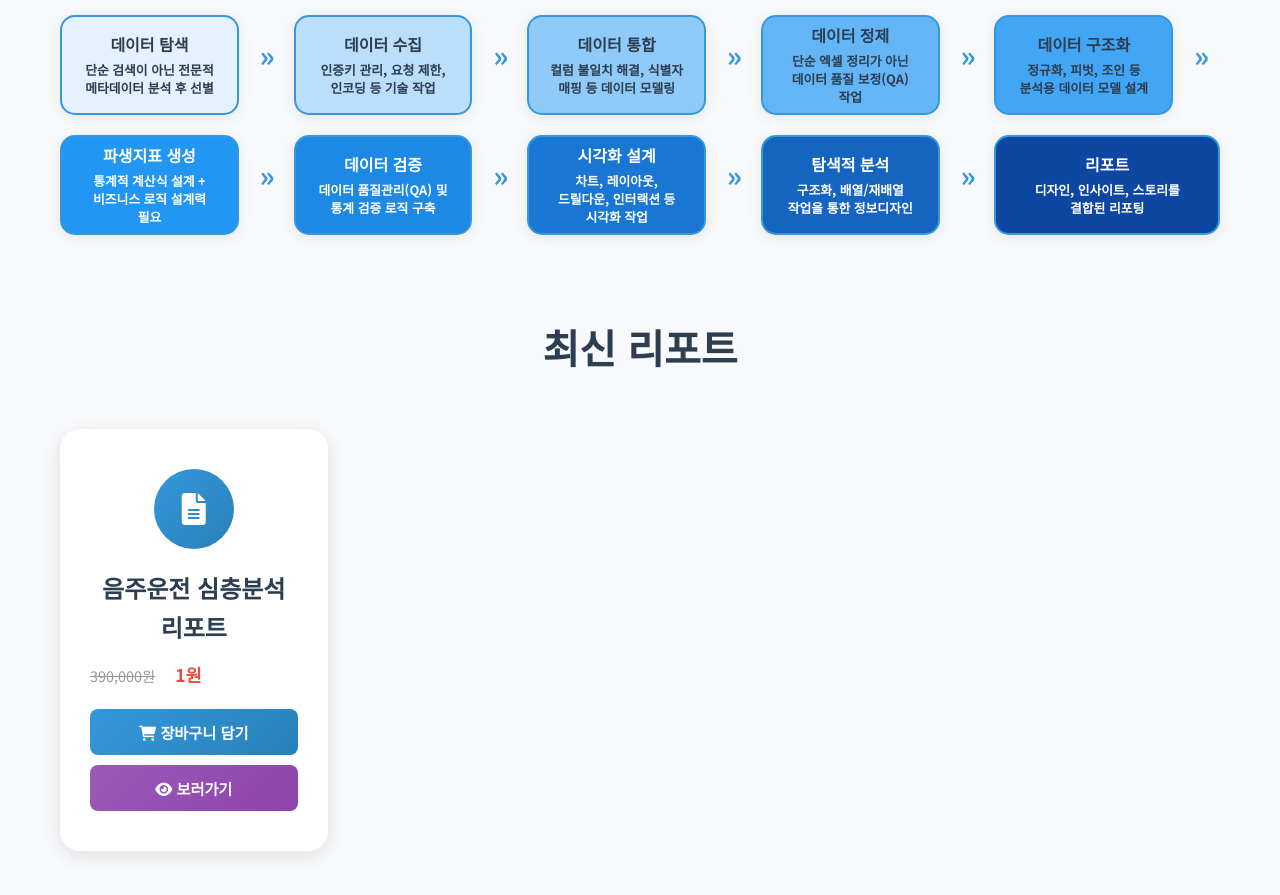
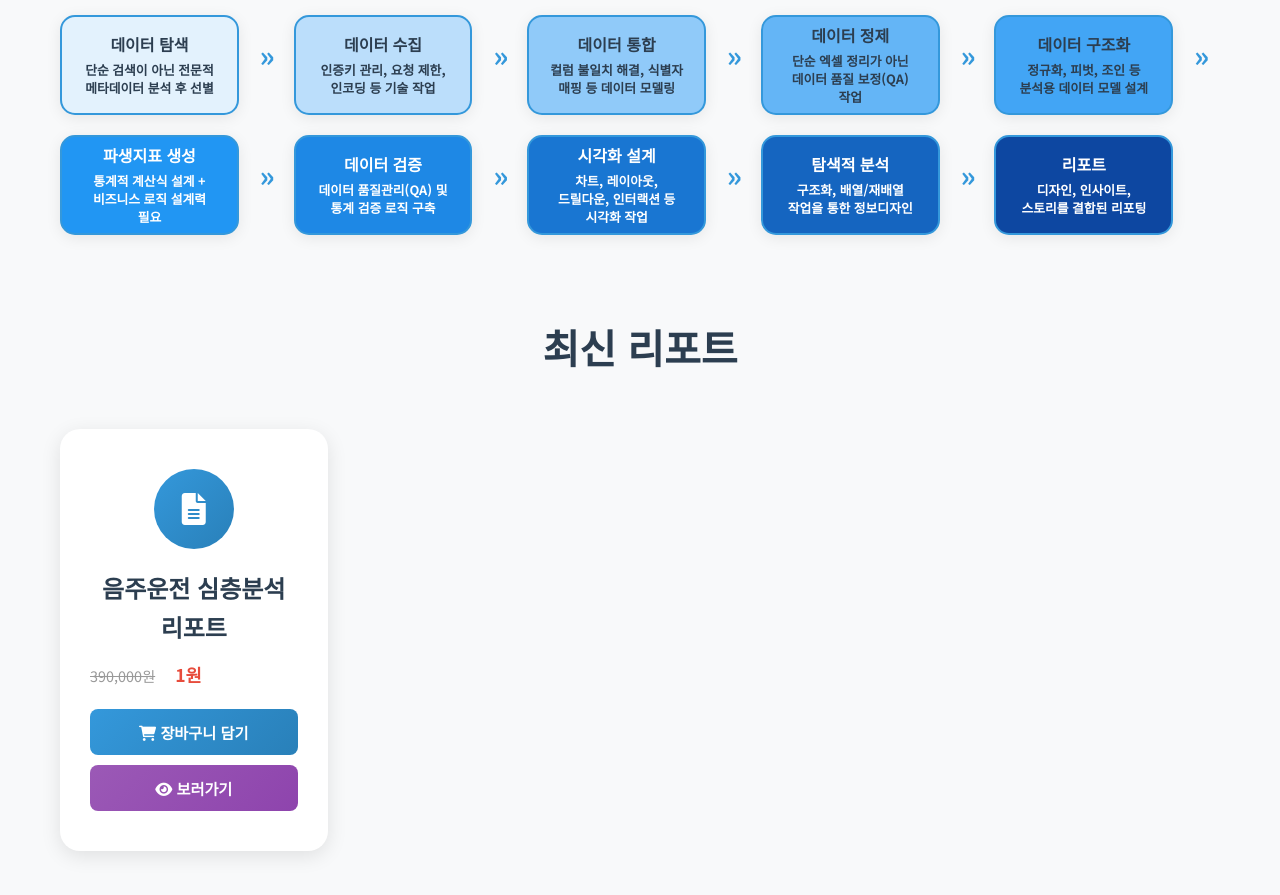
Before and after one commit to my-business-2025/real-analysis, a website: page index.html in a window 1280 px wide. Shown: the part 1420-2315 px from the top of the page. Drawn offline with Linux system fonts and the light colour scheme; no server answers.

Commit message:
Fix analysis process layout: make all cards same size

```diff
--- a/styles/style.css
+++ b/styles/style.css
@@ -1238,9 +1238,9 @@ body {
     justify-content: center;
 }
 
-/* 두 번째 줄의 마지막 단계는 남은 공간 차지 */
+/* 모든 단계는 동일한 크기 */
 .process-row:last-child > .process-step:last-child {
-    grid-column: span 5;
+    grid-column: span 4;
 }
 
 .process-step {
```
